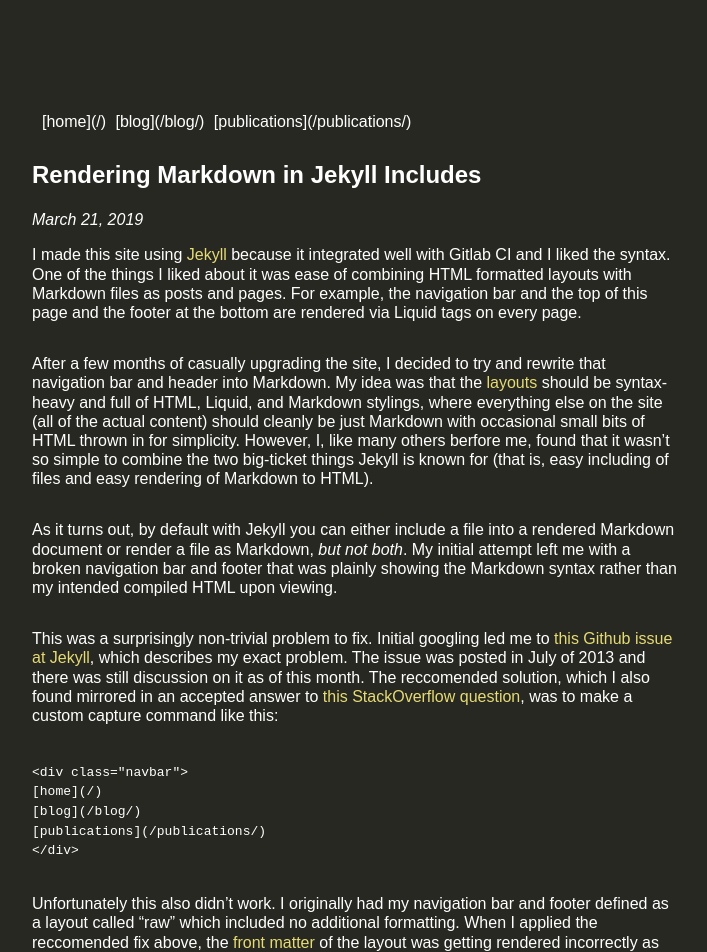
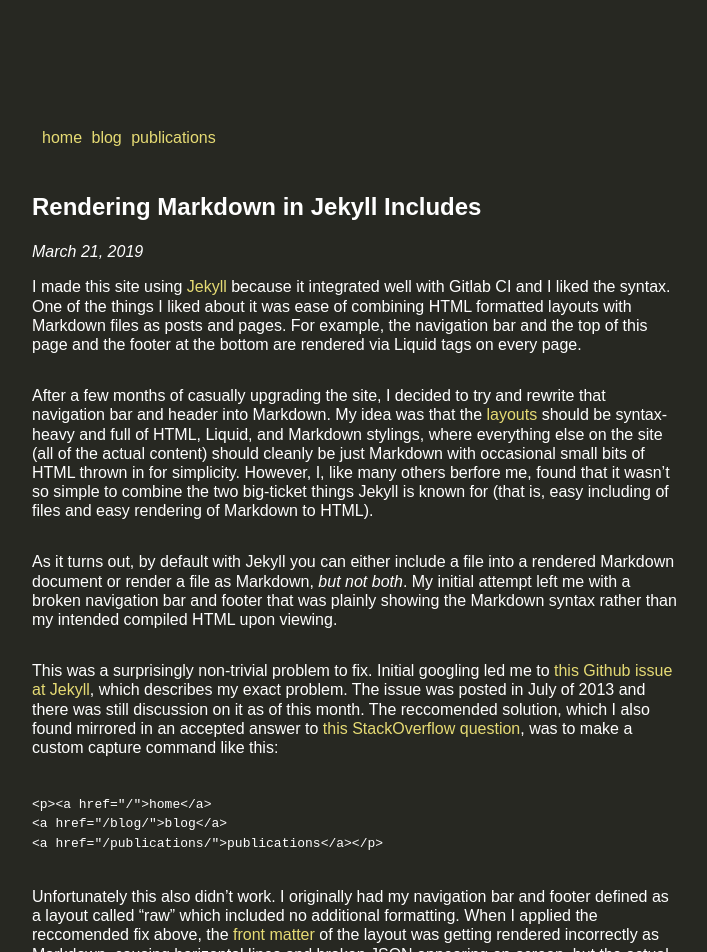
Before and after one commit to slondr/slondr.gitlab.io, a Jekyll site: the page built from _posts/2019-03-21-jekyll-markdown.md, in a window 1280 px wide. Shown: the top 952 px of the page, without its empty margins (283-990 px from the left). Built offline with Jekyll 4.4.1, drawn with Linux system fonts in a browser that asks for light colours.

Commit message:
fixed navbar markdownify stuff

```diff
--- a/_includes/navbar.md
+++ b/_includes/navbar.md
@@ -1,5 +1,3 @@
-<div class="navbar">
 [home](/)
 [blog](/blog/)
 [publications](/publications/)
-</div>
--- a/_layouts/default.html
+++ b/_layouts/default.html
@@ -6,8 +6,10 @@
   </head>
   <body>
     <div class="content">
-      {% capture navbar %}{% include navbar.md %}{% endcapture %}
-      {{ navbar | markdownify }}
+      <div class="navbar">
+	{% capture navbar %}{% include navbar.md %}{% endcapture %}
+	{{ navbar | markdownify }}
+      </div>
       <div class="container">
 	{{ content }}
       </div>
--- a/_layouts/post.html
+++ b/_layouts/post.html
@@ -6,8 +6,10 @@
   </head>
   <body>
     <div class="content">
+      <div class="navbar">
       {% capture navbar %}{% include navbar.md %}{% endcapture %}
       {{ navbar | markdownify }}
+      </div>
       <h2 class="title">{{ page.title }}</h2>
       {% if page.index != true %}
       <div class="inline-date"><i>{{ page.date | date: '%B %-d, %Y' }}</i></div>
@@ -15,8 +17,10 @@
       <div class="container">
 	{{ content }}
       </div>
+      <footer>
       {% capture footer %}{% include footer.md %}{% endcapture %}
       {{ footer | markdownify }}
+      </footer>
     </div>
   </body>
 </html>
```
